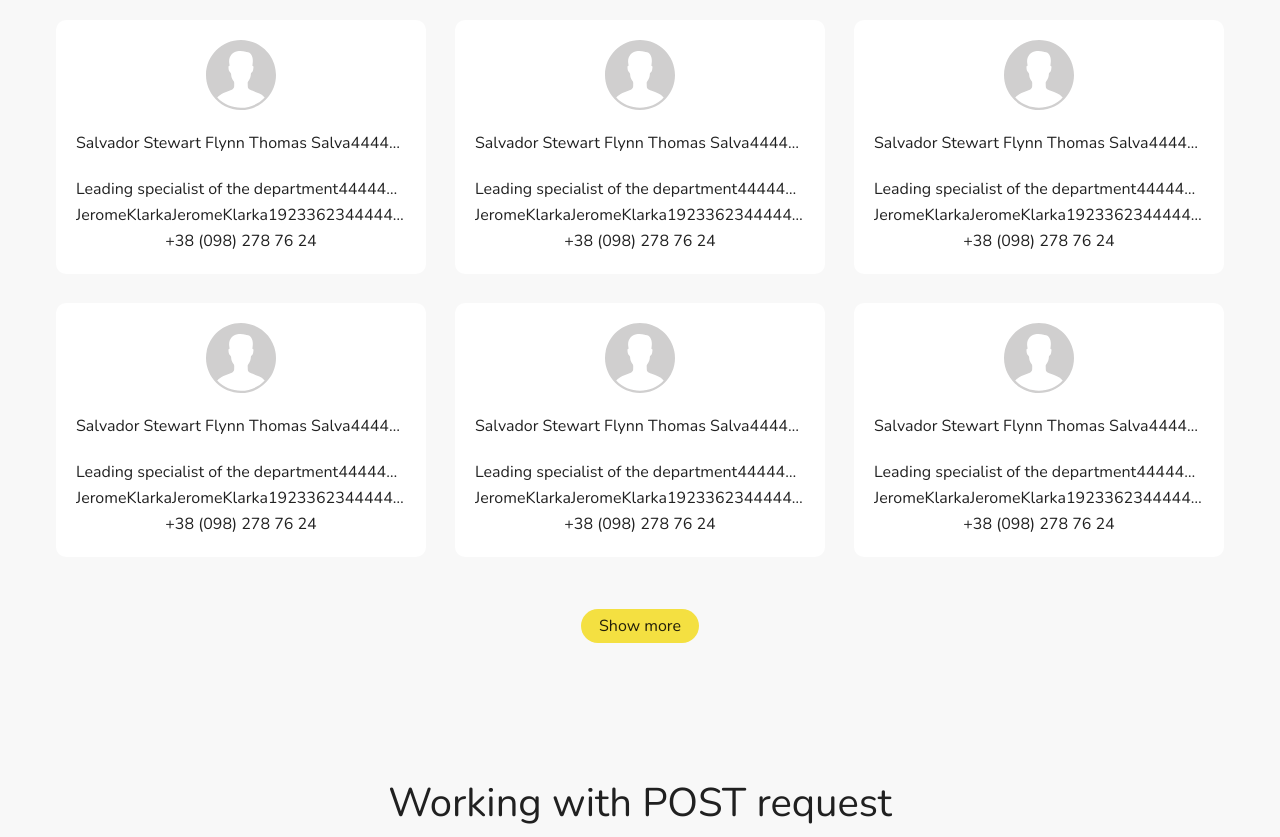
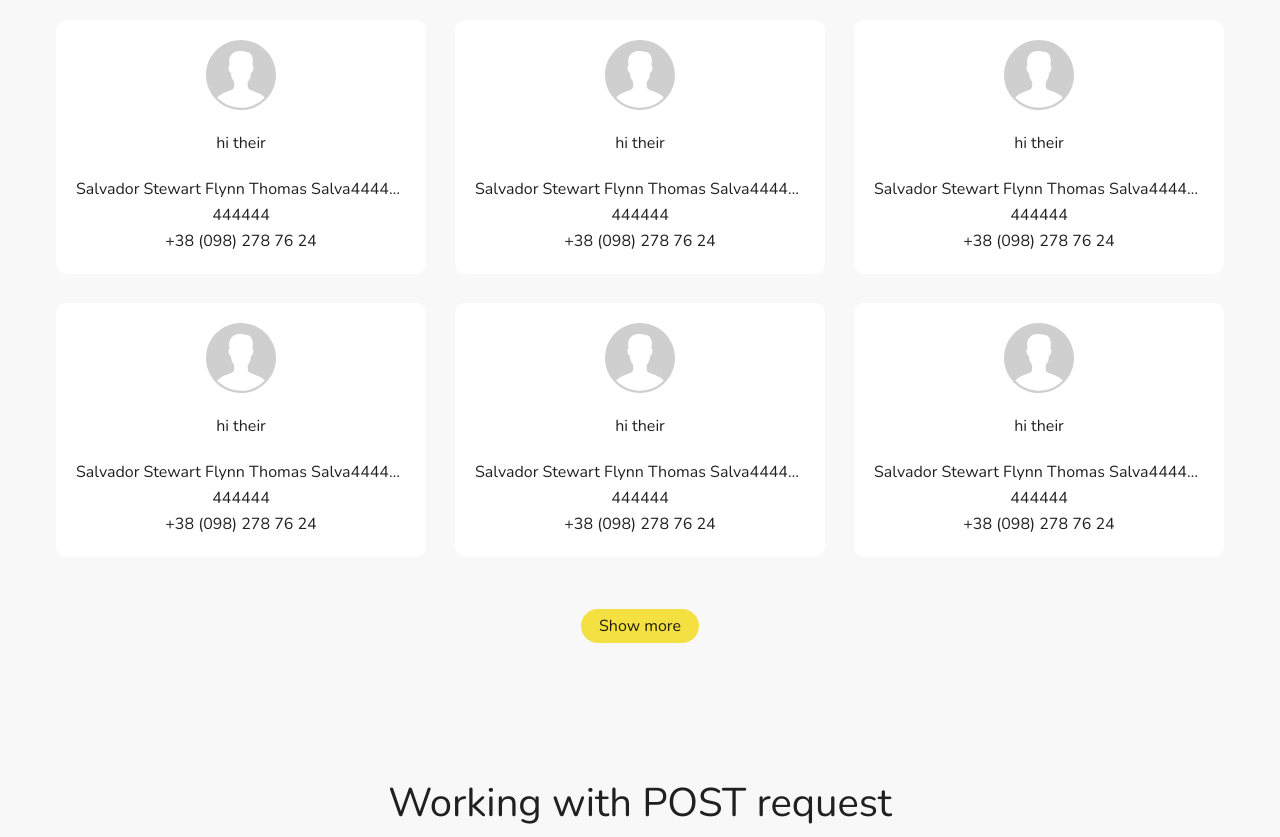
Before and after one commit to erastfandorin/test-task_abz-agency, a React (Create React App) app: page / in a window 1280 px wide. Shown: the part 920-1757 px from the top of the page. Built offline with nearby package versions, Linux system fonts and the light colour scheme.

Commit message:
add: smooth scrolling and tooltips

```diff
--- a/package.json
+++ b/package.json
@@ -9,6 +9,7 @@
     "react": "^18.0.0",
     "react-dom": "^18.0.0",
     "react-scripts": "5.0.1",
+    "react-scroll": "^1.8.7",
     "sass": "^1.50.0",
     "web-vitals": "^2.1.4"
   },
--- a/src/App/components/Header/Header.js
+++ b/src/App/components/Header/Header.js
@@ -1,4 +1,6 @@
 import React from 'react';
+import { Link } from 'react-scroll';
+
 import logo from '../../assets/img/Logo.svg';
 
 function Header() {
@@ -10,14 +12,20 @@ function Header() {
       <nav>
         <ul className="header__menu">
           <li className="header__menu-item">
-            <a href="#users" className="btn">
+            <Link className="btn" to="users" smooth offset={-88} duration={500}>
               Users
-            </a>
+            </Link>
           </li>
           <li className="header__menu-item">
-            <a href="#sign-up" className="btn">
+            <Link
+              className="btn"
+              to="sign-up"
+              smooth
+              offset={-140}
+              duration={500}
+            >
               Sign up
-            </a>
+            </Link>
           </li>
         </ul>
       </nav>
--- a/src/App/components/Poster/Poster.js
+++ b/src/App/components/Poster/Poster.js
@@ -1,4 +1,5 @@
 import React from 'react';
+import { Link } from 'react-scroll';
 
 function Poster() {
   return (
@@ -14,9 +15,9 @@ function Poster() {
           in mind. They should also be excited to learn, as the world of
           Front-End Development keeps evolving.
         </p>
-        <a href="/" className="btn">
+        <Link className="btn" to="sign-up" smooth offset={-140} duration={500}>
           Sign up
-        </a>
+        </Link>
       </div>
     </section>
   );
--- a/src/App/components/Users/User/User.js
+++ b/src/App/components/Users/User/User.js
@@ -1,24 +1,71 @@
-import React from 'react';
+import React, { useState, useRef, useEffect } from 'react';
 
 import coveImg from '../../../assets/img/photo-cover.svg';
 
+const defaultTooltips = {
+  name: false,
+  position: false,
+  email: false,
+};
+const nameString = 'hi their';
+const emailString = 'Salvador Stewart Flynn Thomas Salva4444444444444';
+
 function User() {
+  const ref = useRef(null);
+  const [tooltips, setTooltips] = useState(defaultTooltips);
+
+  // get text width
+  const getTextWidth = (text, font) => {
+    const canvas = document.createElement('canvas');
+    const context = canvas.getContext('2d');
+
+    context.font = font || getComputedStyle(document.body).font;
+
+    return context.measureText(text).width;
+  };
+
+  useEffect(() => {
+    // get element width
+    const elementWidth = ref.current ? ref.current.offsetWidth : 0;
+
+    const addTooltips = (name, email, position) => {
+      const stringList = [
+        ['name', name],
+        ['email', email],
+        ['position', position],
+      ];
+      const newTooltips = tooltips;
+
+      stringList.forEach(str => {
+        const textWidth = getTextWidth(str[1]);
+        // add tooltips if needs
+        if (elementWidth < textWidth) {
+          newTooltips[str[0]] = true;
+        }
+      });
+      setTooltips({ ...newTooltips });
+    };
+    addTooltips(nameString, emailString, emailString);
+  }, []);
+
+  const addTooltip = text => <span className="tooltip-text">{text}</span>;
+
   return (
-    <li className="users__list-item card">
+    <li className="users__list-item card" ref={ref}>
       <ul className="card__list">
         <li className="card__photo">
           <img src={coveImg} alt="User" />
         </li>
-        <li className="card__name">
-          Salvador Stewart Flynn Thomas Salva4444444444444
+        <li className="card__name tooltip">
+          <span className="card__text">{nameString}</span>
+          {tooltips.name ? addTooltip(nameString) : ''}
         </li>
-        <li className="card__position">
-          Leading specialist of the department4444444444
+        <li className="card__position tooltip">
+          <span className="card__text">{emailString}</span>
+          {tooltips.email ? addTooltip(emailString) : ''}
         </li>
-        <li className="card__email">
-          <a href="mailto:nowhere@mozilla.org">
-            JeromeKlarkaJeromeKlarka19233623444444444
-          </a>
+        <li className="card__email tooltip">
+          <a href="mailto:nowhere@mozilla.org">444444</a>
         </li>
         <li className="card__number">
           <a href="tel:+491570156">+38 (098) 278 76 24</a>
--- a/src/App/styles/bem-blocks.scss
+++ b/src/App/styles/bem-blocks.scss
@@ -27,6 +27,7 @@
     background-color: #B4B4B4;
   }
 }
+
 .input {
   padding: 14px 16px;
   color: #7E7E7E;
@@ -54,3 +55,30 @@
   top: -6px;
   font-size: 12px;
 }
+
+// tooltip
+.tooltip {
+  position: relative;
+  display: inline-block;
+}
+
+.tooltip .tooltip-text {
+  visibility: hidden;
+  background-color: $text-color;
+  color: #fff;
+  text-align: center;
+  border-radius: 4px;
+  padding: 3px 16px;
+
+  /* Position the tooltip */
+  position: absolute;
+  z-index: 1;
+  top: 100%;
+  left: 50%;
+  margin-left: -50%;
+  // transition: opacity 0.3s ease-in-out 0.1s;
+}
+
+.tooltip:hover .tooltip-text {
+  visibility: visible;
+}
--- a/src/App/styles/sections/users.scss
+++ b/src/App/styles/sections/users.scss
@@ -58,10 +58,14 @@
 }
 .card__list li {
   width: 100%;
+  text-align: center;
+}
+.card__list .card__text {
+  display: block;
+  width: 100%;
   white-space: nowrap;
   overflow: hidden;
   text-overflow: ellipsis;
-  text-align: center;
 }
 .card__photo {
   margin-bottom: 20px;
```
Also changed, not shown: 1 other file (tests, documents, lock files or other folders).
